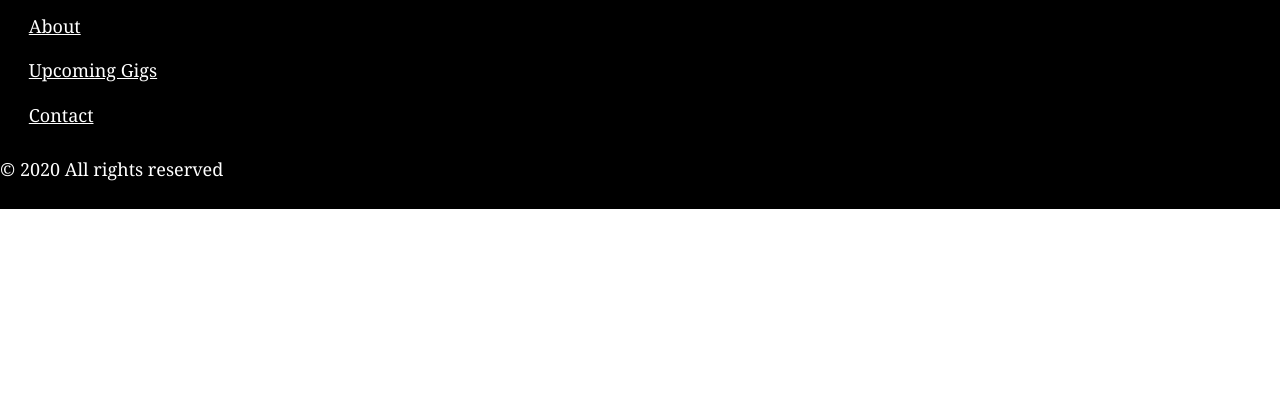
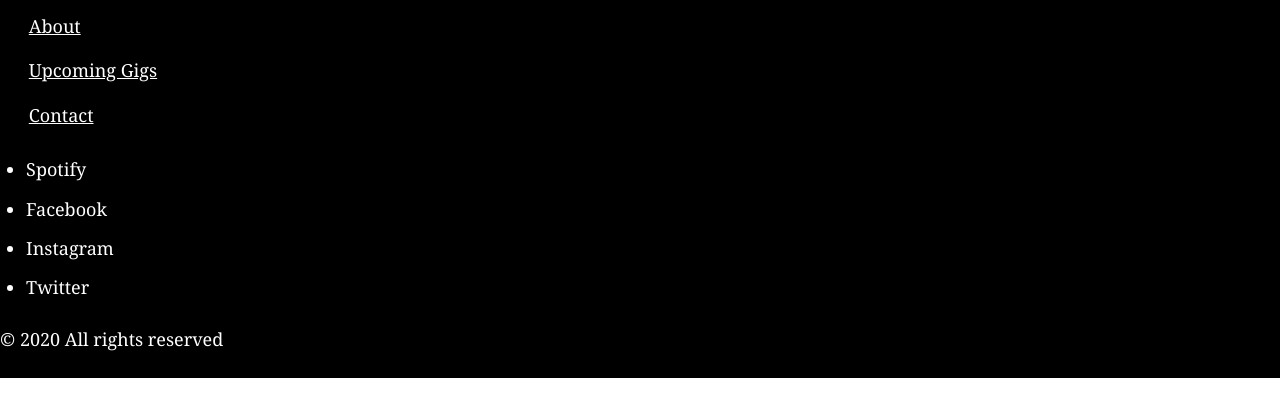
Before and after one commit to wjkw1/gatsby-profile-website-clubclassic, a Gatsby site: page / in a window 1280 px wide. Shown: the part 812-1216 px from the top of the page. Before the commit the page ends 1047 px from the top, so only its background shows below. Built offline with nearby package versions, Linux system fonts and the light colour scheme; Gatsby itself is replaced by a stand-in of ours.

Commit message:
added social media placeholders

```diff
--- a/src/components/footer.js
+++ b/src/components/footer.js
@@ -32,6 +32,14 @@ const Footer = ({ siteTitle, menuLinks }) => {
             ))}
           </ul>
         </nav>
+        <nav>
+          <ul style={{ color: `white` }}>
+            <li>Spotify</li>
+            <li>Facebook</li>
+            <li>Instagram</li>
+            <li>Twitter</li>
+          </ul>
+        </nav>
         <p style={{ color: `white` }} id="footer">
           © {new Date().getFullYear()} All rights reserved
         </p>
```
